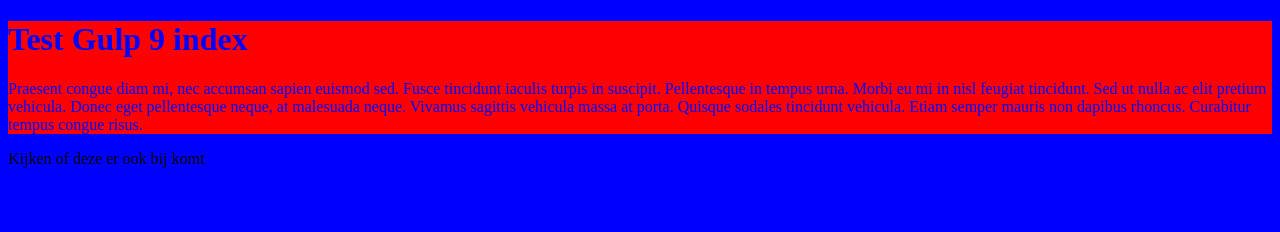
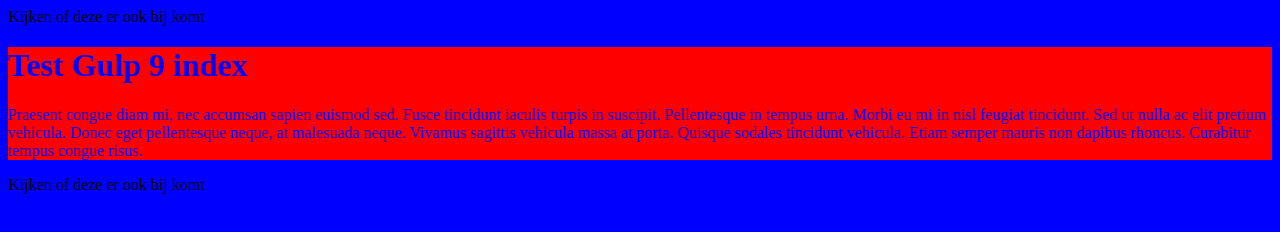
Before and after one commit to wjhessels/testproject, a website: page index.html in a window 1280 px wide. Drawn offline with nearby package versions, Linux system fonts and the light colour scheme; files that its build step writes are made by us from their sources.

Commit message:
Header toegevoegd

```diff
--- a/index.html
+++ b/index.html
@@ -9,6 +9,9 @@
 	<script type="text/javascript" src="js/javascript.js"></script>
 </head>
 <body>
+	<header>
+		Kijken of deze er ook bij komt
+	</header>
 	<div id="container">
 		<h1>Test Gulp 9 index</h1>
 		<p>Praesent congue diam mi, nec accumsan sapien euismod sed. Fusce tincidunt iaculis turpis in suscipit. Pellentesque in tempus urna. Morbi eu mi in nisl feugiat tincidunt. Sed ut nulla ac elit pretium vehicula. Donec eget pellentesque neque, at malesuada neque. Vivamus sagittis vehicula massa at porta. Quisque sodales tincidunt vehicula. Etiam semper mauris non dapibus rhoncus. Curabitur tempus congue risus.</p>
```
